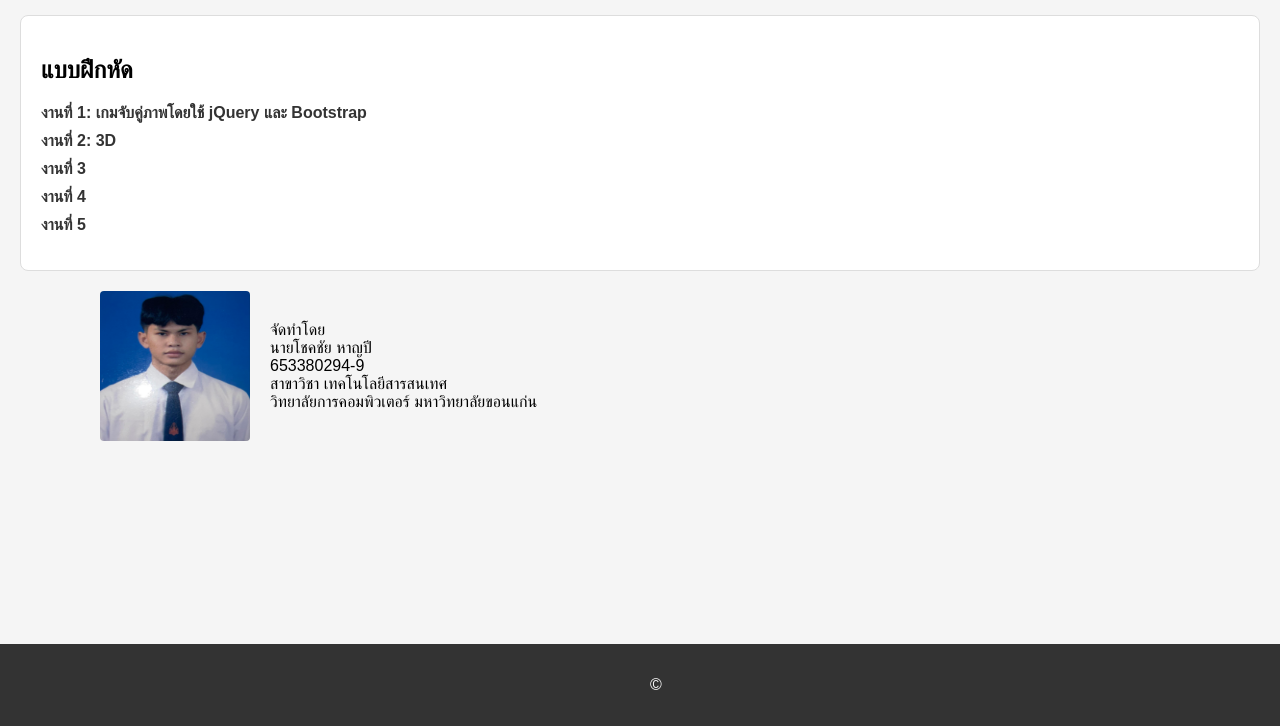
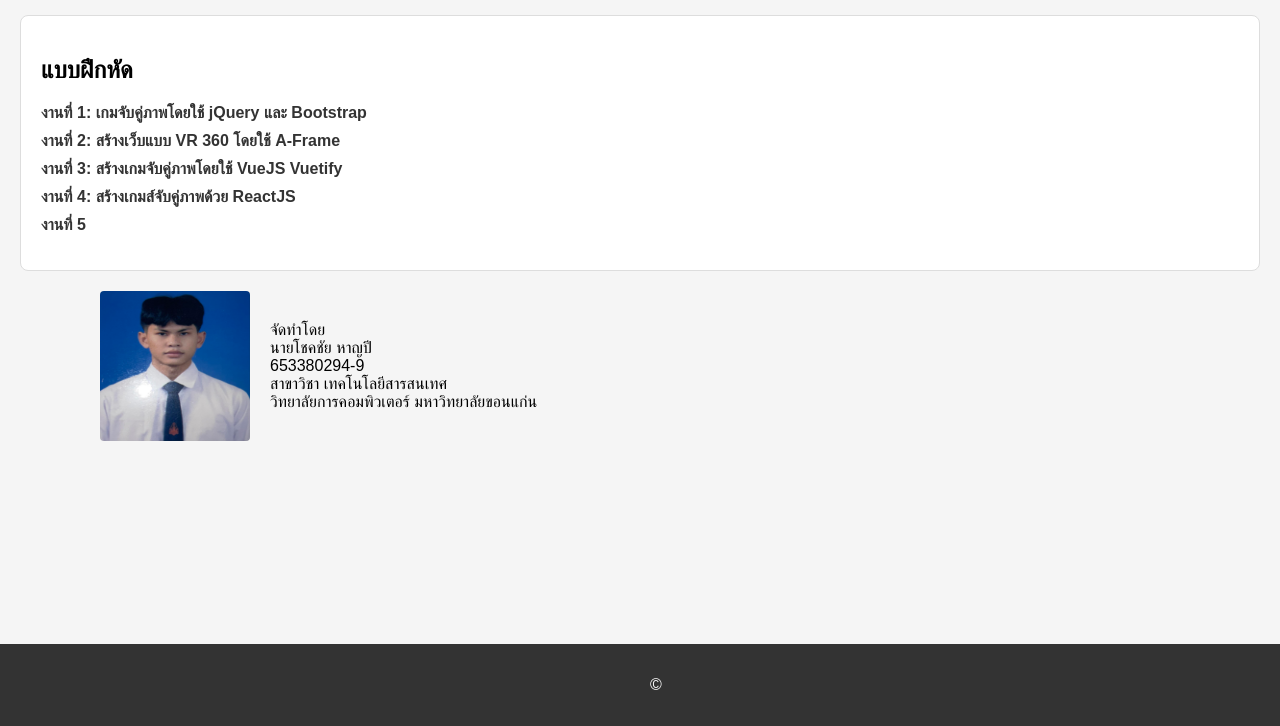
Before and after one commit to chokchaisudlaw/web2566, a plain HTML site: page index.html in a window 1280 px wide. Shown: the part 74-800 px from the top of the page. Drawn offline with Linux system fonts and the light colour scheme.

Commit message:
Update index.html

```diff
--- a/index.html
+++ b/index.html
@@ -78,9 +78,9 @@
     <h2>แบบฝึกหัด</h2>
     <ol>
       <li><a href="./work1.html">งานที่ 1: เกมจับคู่ภาพโดยใช้ jQuery และ Bootstrap</a></li>
-      <li><a href="./test.html">งานที่ 2: 3D</a></li>
-      <li><a href="#">งานที่ 3</a></li>
-      <li><a href="./work4.html">งานที่ 4</a></li>
+      <li><a href="./test.html">งานที่ 2: สร้างเว็บแบบ VR 360 โดยใช้ A-Frame</a></li>
+      <li><a href="#">งานที่ 3:  สร้างเกมจับคู่ภาพโดยใช้  VueJS Vuetify</a></li>
+      <li><a href="./work4.html">งานที่ 4: สร้างเกมส์จับคู่ภาพด้วย ReactJS</a></li>
       <li><a href="#">งานที่ 5</a></li>
     </ol>
   </section>
```
